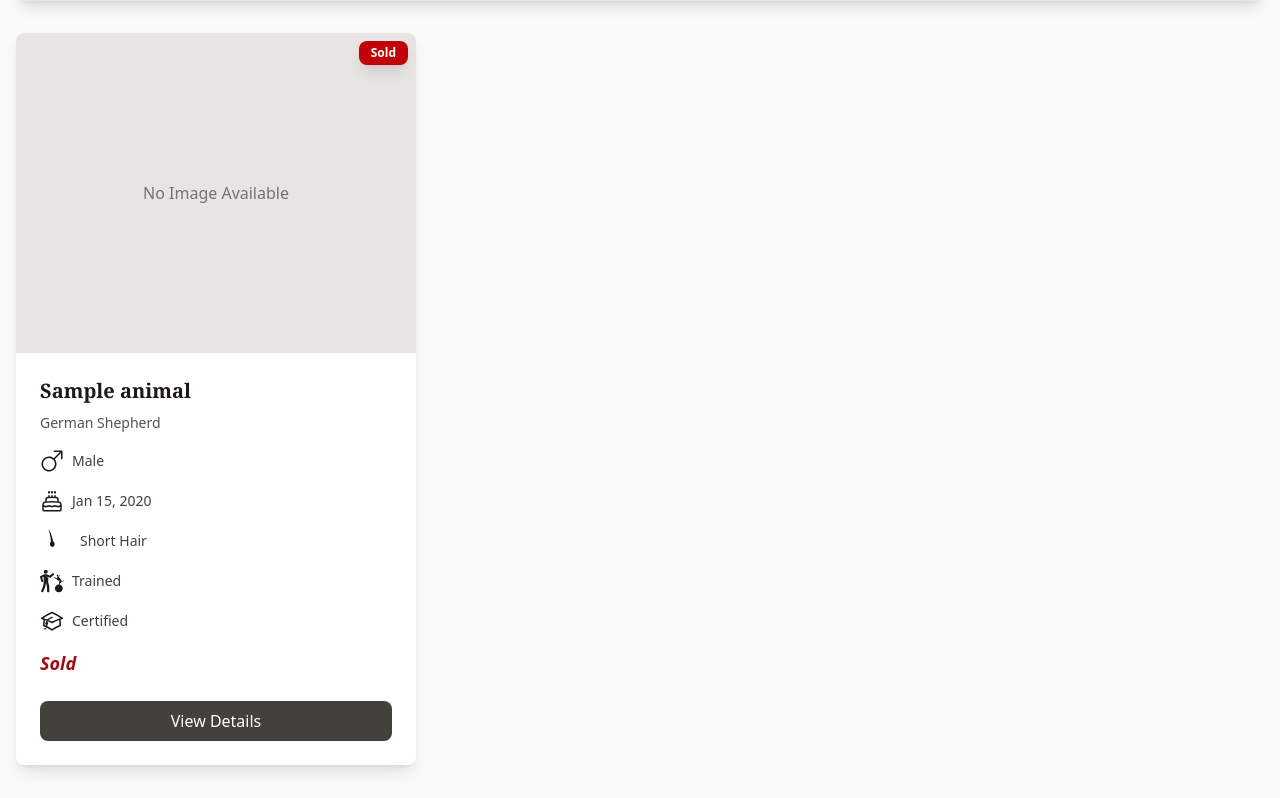
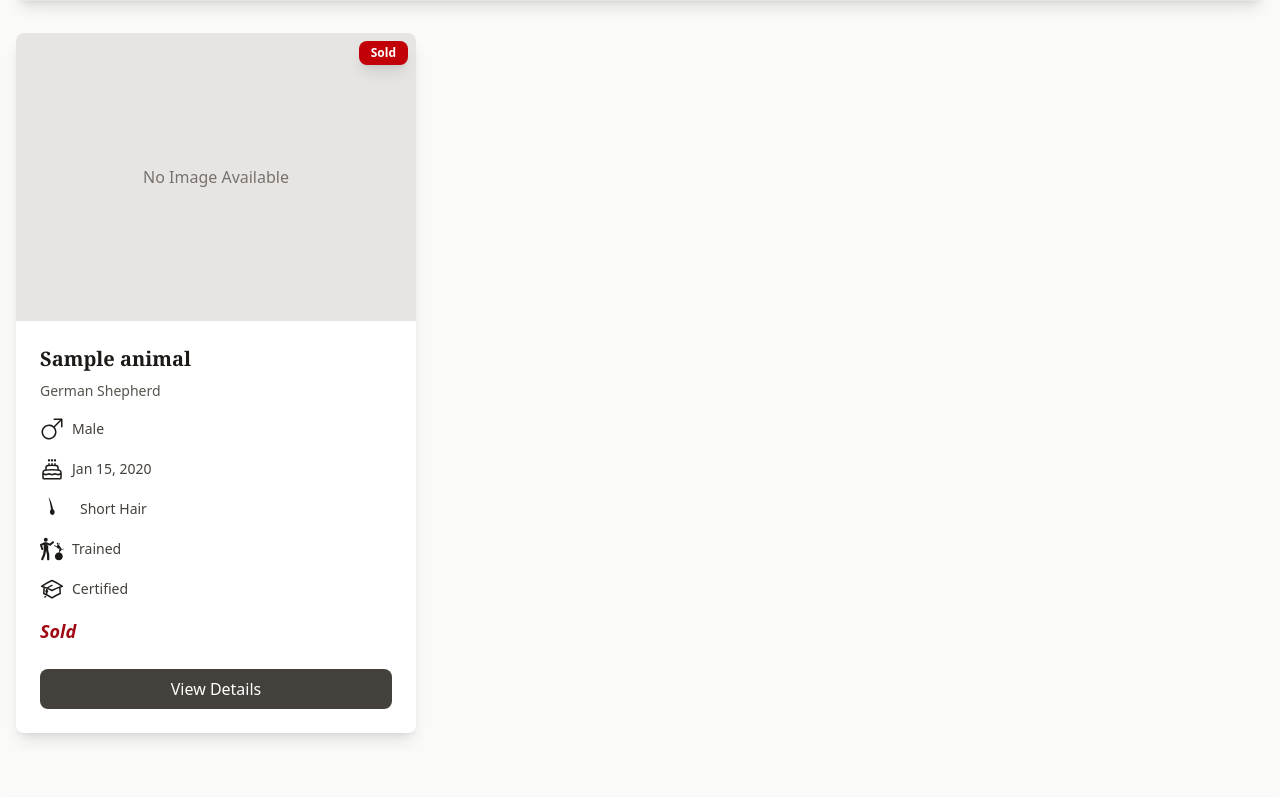
Before and after one commit to dmp593/fortissimusbellator, a Django app: page /buy-a-dog/ in a window 1280 px wide. Shown: the part 609-1407 px from the top of the page. Run offline with Django 5.2, Linux system fonts and the light colour scheme; data comes from the database, SQL or seed files in the repository; tables that the repository leaves empty hold one stand-in row (values such as "Sample post"); data that the repository does not hold is empty; some libraries are stand-ins or nearby versions; some web fonts are replaced.

Commit message:
improve dog card for better dog image

```diff
--- a/breeding/templates/buy_a_dog/partials/cards.html
+++ b/breeding/templates/buy_a_dog/partials/cards.html
@@ -5,9 +5,9 @@
     <!-- Dog Image -->
     <div class="relative">
         {% if dog.cover %}
-        <img src="{{ dog.cover.file.url }}" alt="{{ dog.name }}" class="w-full h-80 object-cover" loading="lazy">
+        <img src="{{ dog.cover.file.url }}" alt="{{ dog.name }}" class="w-full h-72 object-cover" loading="lazy">
         {% else %}
-        <div class="w-full h-80 bg-stone-200 dark:bg-stone-700 flex items-center justify-center">
+        <div class="w-full h-72 bg-stone-200 dark:bg-stone-700 flex items-center justify-center">
             <span class="text-stone-500 dark:text-stone-400">{% translate "No Image Available" %}</span>
         </div>
         {% endif %}
```
Also changed, not shown: assets/css/styles.css.
